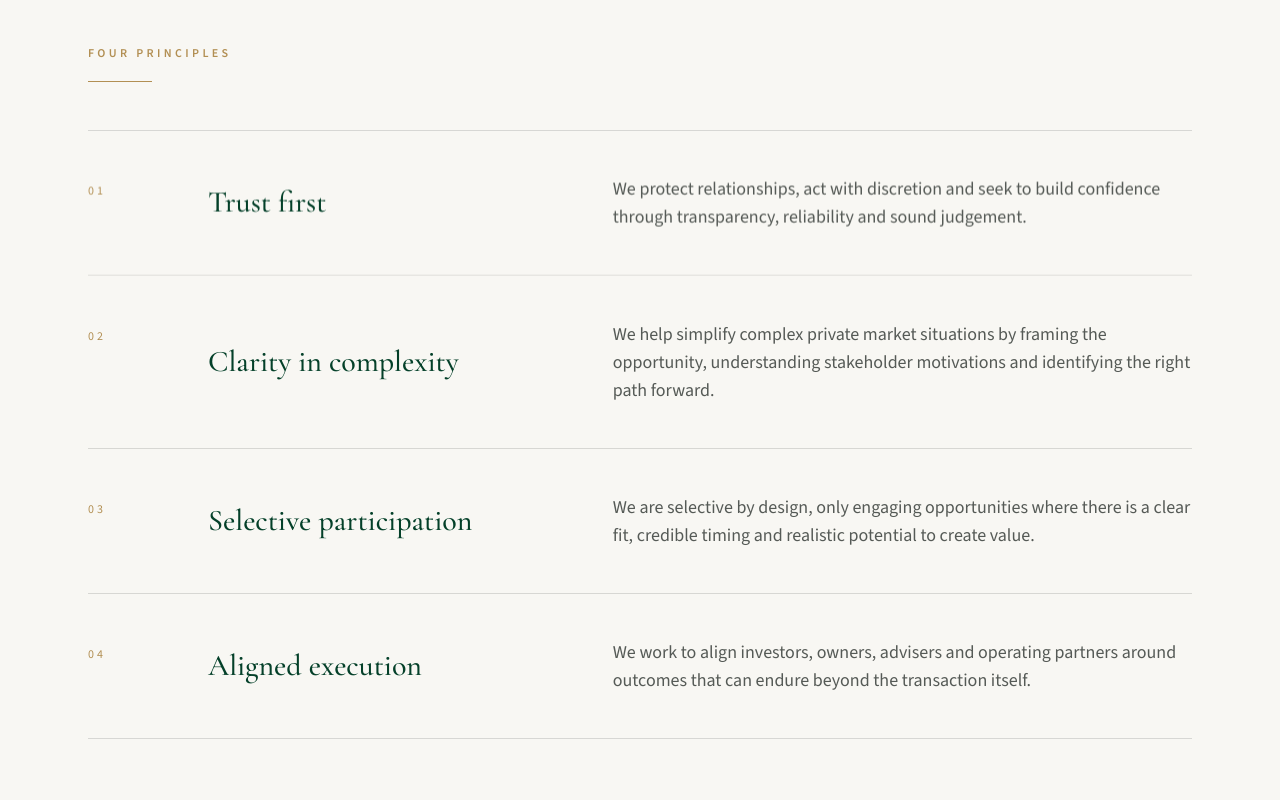
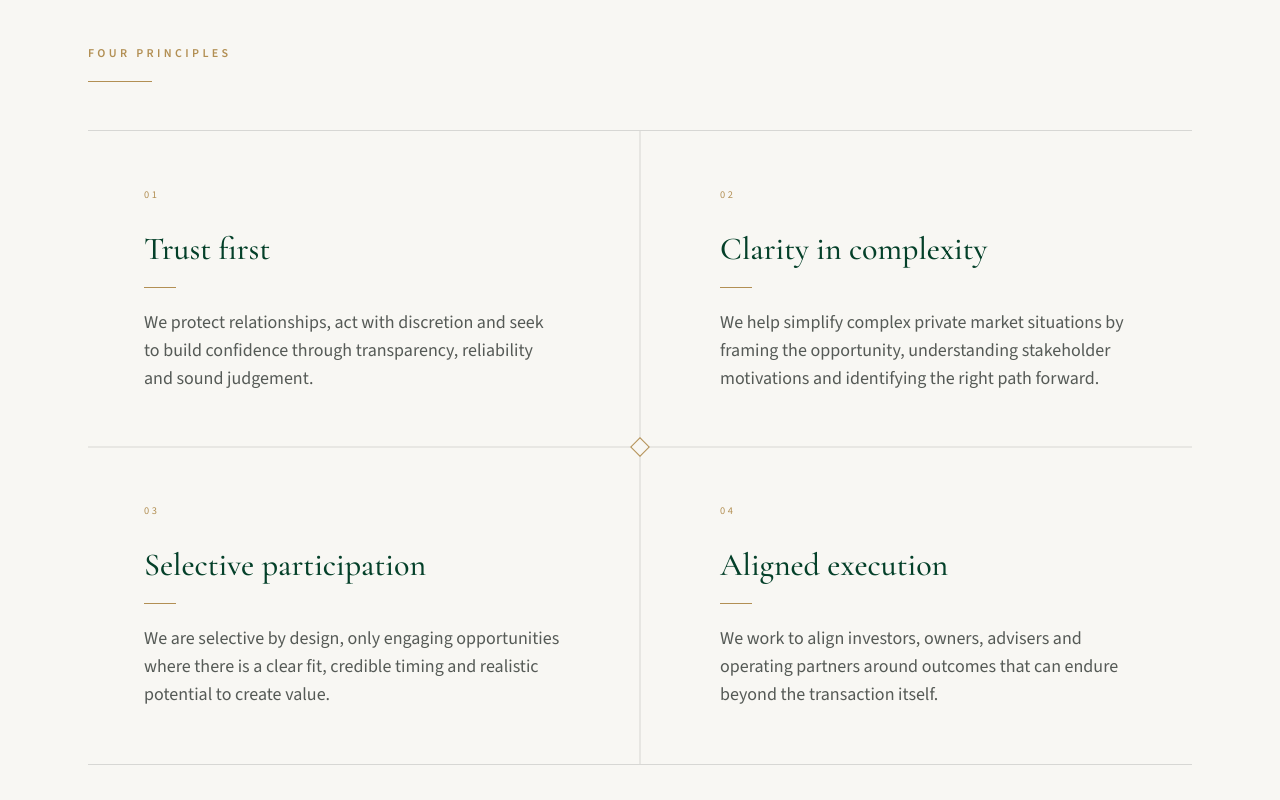
Before and after one commit to maminebakkar/truvoncapital, a Next.js app: page /our-approach in a window 1280 px wide. Shown: the part 700-1500 px from the top of the page. Built offline with nearby package versions, Linux system fonts and the light colour scheme.

Commit message:
Create four-part principles framework

```diff
--- a/src/app/our-approach/page.tsx
+++ b/src/app/our-approach/page.tsx
@@ -58,30 +58,41 @@ export default function OurApproachPage() {
             <GoldRule draw className="mt-5" />
           </Reveal>
 
-          <ol className="mt-12 border-y border-charcoal/15">
+          <ol className="relative mt-12 border-y border-charcoal/15 lg:grid lg:grid-cols-2">
+            <span
+              aria-hidden="true"
+              className="absolute inset-y-0 left-1/2 hidden w-px -translate-x-1/2 bg-charcoal/15 lg:block"
+            />
+            <span
+              aria-hidden="true"
+              className="absolute left-0 right-0 top-1/2 hidden h-px -translate-y-1/2 bg-charcoal/15 lg:block"
+            />
+            <span
+              aria-hidden="true"
+              className="absolute left-1/2 top-1/2 z-10 hidden h-3.5 w-3.5 -translate-x-1/2 -translate-y-1/2 rotate-45 border border-gold bg-offwhite lg:block"
+            />
             {principles.map((p, i) => (
               <Reveal
                 as="li"
                 key={p.n}
                 delay={i * 60}
-                className="group relative grid grid-cols-[3.25rem_minmax(0,1fr)] gap-x-4 border-b border-charcoal/15 py-8 last:border-b-0 sm:grid-cols-[4.5rem_minmax(0,1fr)] sm:gap-x-6 lg:grid-cols-[5rem_minmax(0,0.85fr)_minmax(0,1.35fr)] lg:items-center lg:gap-x-10 lg:py-11"
+                className={`group relative border-b border-charcoal/15 py-10 pl-10 last:border-b-0 sm:py-12 sm:pl-14 lg:flex lg:min-h-[18rem] lg:flex-col lg:justify-center lg:border-b-0 lg:px-14 lg:py-14 ${
+                  i < 2 ? "lg:border-b lg:border-charcoal/15" : ""
+                } ${i % 2 === 0 ? "lg:pr-16 xl:pr-20" : "lg:pl-16 xl:pl-20"}`}
               >
                 <span
                   aria-hidden="true"
-                  className="font-sans text-xs font-medium tracking-[0.25em] text-gold transition-colors duration-500 group-hover:text-primary lg:self-start lg:pt-2"
+                  className="absolute left-0 top-12 font-sans text-[0.65rem] font-medium tracking-[0.25em] text-gold transition-colors duration-500 group-hover:text-primary sm:top-14 lg:static lg:mb-7"
                 >
                   {p.n}
                 </span>
-                <h2 className="font-serif text-2xl font-medium leading-tight text-primary transition-transform duration-500 group-hover:translate-x-1 sm:text-[1.7rem] lg:text-3xl">
+                <h2 className="font-serif text-[1.7rem] font-medium leading-tight text-primary transition-transform duration-500 group-hover:translate-x-1 sm:text-3xl lg:text-[2rem]">
                   {p.title}
                 </h2>
-                <p className="col-start-2 mt-4 max-w-2xl font-sans text-base leading-relaxed text-charcoal/75 sm:text-lg lg:col-start-3 lg:mt-0">
+                <GoldRule className="mt-5 w-8 transition-all duration-500 group-hover:w-14" />
+                <p className="mt-5 max-w-xl font-sans text-base leading-relaxed text-charcoal/75 sm:text-lg">
                   {p.body}
                 </p>
-                <span
-                  aria-hidden="true"
-                  className="absolute inset-y-0 left-0 w-px origin-center scale-y-0 bg-gold transition-transform duration-500 group-hover:scale-y-100"
-                />
               </Reveal>
             ))}
           </ol>
```
